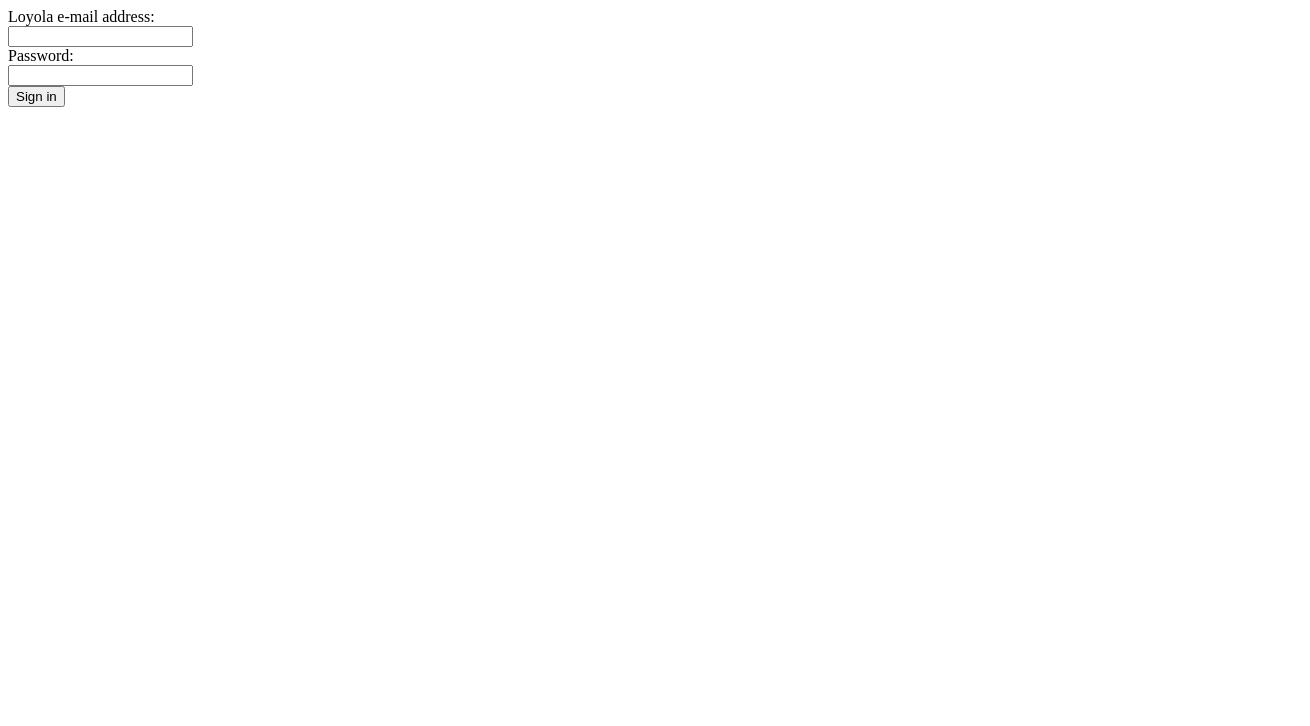
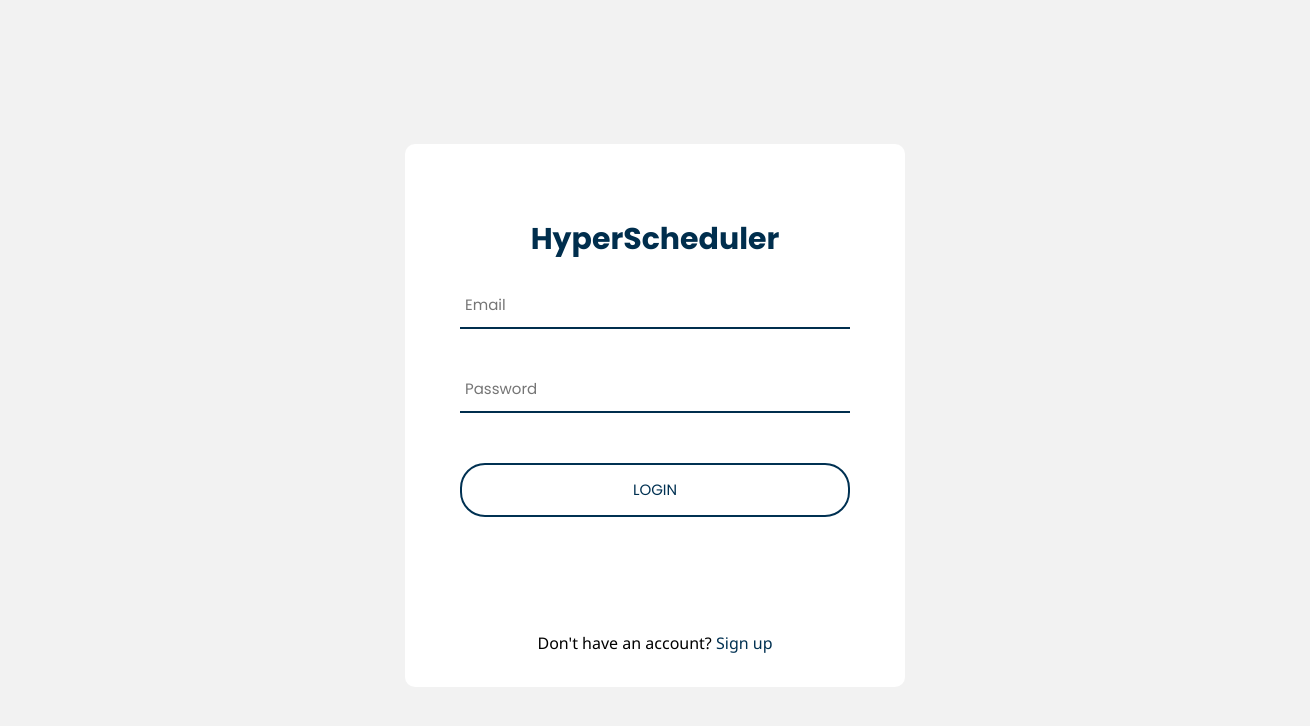
Before and after one commit to ldosen/HyperScheduler, a plain HTML site: page sign_in.html in a window 1280 px wide. Shown: the whole page, 1310 px wide, since content can reach past the window. Drawn offline with Linux system fonts and the light colour scheme.

Commit message:
centered elements on mainpage, styled sign in

```diff
--- a/home.css
+++ b/home.css
@@ -49,11 +49,20 @@
     font-size: 20px;
 }
 
+.homebuttonswrapper{
+    height: 200px;
+    margin: 0;
+    position: absolute;
+    top: 50%;
+    -ms-transform: translateY(-50%);
+    transform: translateY(-50%);
+}
+
 .home-buttons{
     display: flex;
-    flex-wrap: nowrap;
+    flex-wrap: wrap;
+    flex-direction: row;
     justify-content: center;
-    height: 400px;
     align-items: center;
 
 }
@@ -63,7 +72,7 @@
     text-decoration: none;
     color: #003152;
     padding: 0px;
-    width: 450px;
+    width: 400px;
     height: 75px;
     text-align: center;
     border: 2px solid #003152;
@@ -87,7 +96,7 @@
     text-decoration: none;
     color: #003152;
     padding: 0px;
-    width: 450px;
+    width: 400px;
     height: 75px;
     text-align: center;
     border: 2px solid #003152;
@@ -111,7 +120,7 @@
     text-decoration: none;
     color: #003152;
     padding: 0px;
-    width: 450px;
+    width: 400px;
     height: 75px;
     text-align: center;
     border: 2px solid #003152;
@@ -140,14 +149,161 @@
 }
 
 .footer-text{
-    position: absolute;
-    right: 0;
-    bottom: 0;
-    left: 0;
+    margin:0 auto;
+    width:100%;
+    height:auto;
+    overflow:hidden;
+    position: fixed;
+    bottom: 0px;
     font-size: 9px;
     text-align: left;
     margin: 0px;
-    padding: 50px;
+    padding: 25px;
     background-color: #ffffff;
     box-shadow: 0 1px 1px rgba(0,0,0,.1);
 }
+
+.loginwrapper{
+    width: 100%;
+    min-height: 100vh;
+    display: flex;
+    flex-wrap: wrap;
+    justify-content: center;
+    align-items: center;
+    padding: 15px;
+    background: #f2f2f2;
+}
+
+.wrapform{
+    width: 390px;
+    background: #fff;
+    border-radius: 10px;
+    overflow: hidden;
+    padding: 77px 55px 33px 55px;
+}
+
+.loginform{
+    width: 100%;
+}
+
+.logintitle{
+    display: block;
+    font-family: Poppins, sans-serif;
+    font-weight: 800;
+    font-size: 30px;
+    color: #002e4d;
+    line-height: 1.2;
+    text-align: center;
+    padding-bottom: 25px;
+}
+
+.wrap_email_input{
+    position: relative;
+    width: 100%;
+    border-bottom: 2px solid #002e4d;
+    margin-bottom: 37px;
+}
+
+.email{
+    font-family: Poppins, sans-serif;
+    font-size: 15px;
+    color: #555555;
+    line-height: 1.2;
+    display: block;
+    width: 100%;
+    height: 45px;
+    background: transparent;
+    padding: 0 5px;
+    outline: none;
+    border: none;
+}
+
+.wrap_password_input{
+    position: relative;
+    width: 100%;
+    border-bottom: 2px solid #002e4d;
+    margin-bottom: 37px;
+}
+
+.password{
+    font-family: Poppins, sans-serif;
+    font-size: 15px;
+    color: #555555;
+    line-height: 1.2;
+    display: block;
+    width: 100%;
+    height: 45px;
+    background: transparent;
+    padding: 0 5px;
+    outline: none;
+    border: none;
+}
+
+.submit_btn_container{
+    display: flex;
+    flex-wrap: wrap;
+    justify-content: center;
+    padding-top: 13px;
+    margin: 0px;
+    box-sizing: border-box;
+}
+
+.wrap_submit_btn{
+    width: 100%;
+    display: block;
+    position: relative;
+    z-index: 1;
+    border-radius: 25px;
+    border:  2px solid #003152;
+    overflow: hidden;
+    margin: 0 auto;
+}
+
+.big_button{
+    position: absolute;
+    color: white;
+    z-index: -1;
+    width: 300%;
+    height: 100%;
+    top: 0;
+    left: -100%;
+
+
+}
+
+.submit{
+    font-family: Poppins, sans-serif;
+    font-size: 15px;
+    color: #003152;
+    background: transparent;
+    line-height: 1.2;
+    text-transform: uppercase;
+    display: flex;
+    justify-content: center;
+    align-items: center;
+    padding: 0 20px;
+    width: 100%;
+    height: 50px;
+    border: none;
+    outline: none;
+}
+
+.submit:hover{
+    color: blue;
+    transition: 0.3s;
+}
+
+.no_account{
+    padding-top: 115px;
+    text-align: center;
+}
+
+.sign_up_link{
+    color: #003152;
+    text-decoration: none;
+}
+
+.sign_up_link:hover{
+    color:blue;
+    transition: 0.3s;
+}
--- a/sign_in.html
+++ b/sign_in.html
@@ -4,6 +4,10 @@
     <meta charset="UTF-8">
     <title>Sign in | HyperScheduler</title>
     <link rel="shortcut icon" href="./shortcuticon.png"/>
+    <link rel="stylesheet" href="./home.css">
+    <style>
+            @import url('https://fonts.googleapis.com/css?family=Poppins:400,700');
+            </style>
     <meta name="viewport" content="width=device-width, initial-scale=1.0">
     <meta http-equiv="X-UA-Compatible" content="ie=edge">
     <title>Document</title>
@@ -23,15 +27,29 @@
   </script>
 </head>
 <body>
-    <form>
-        Loyola e-mail address: <br>
-        <input id="email" type="text" name="email">
-        <br>
-        Password: <br>
-        <input id="password" type="text" name="password">
-        <br>
-    </form>
-    <button class="signin" id="signin">Sign in</button>
+    <div class="loginwrapper">
+        <div class="wrapform">
+            <form class="loginform">
+                <span class="logintitle">HyperScheduler</span>
+                <div class="wrap_email_input">
+                    <input id="email" class="email" type="text" name="email" placeholder="Email">
+                </div>
+                <div class="wrap_password_input">
+                    <input id="password" class="password" type="password" name="email" placeholder="Password">
+                </div>
+            </form>
+            <div class="submit_btn_container">
+                    <div class="wrap_submit_btn">
+                        <div class="big _button">
+                            <button id="signin" class="submit">LOGIN</button>
+                        </div>
+                    </div>
+            </div>
+            <div class="no_account">
+                <span class="no_acct_txt">Don't have an account?</span>
+                <a class="sign_up_link" href="./sign_up.html">Sign up</a>
+            </div>
+        </div>
     <script src="./sign_in.js"></script>
 </body>
 </html>
```
Also changed, not shown: index.html (+5 -2 lines), lander.css (+22 -9 lines), mainpage.html (+2 -2 lines).
